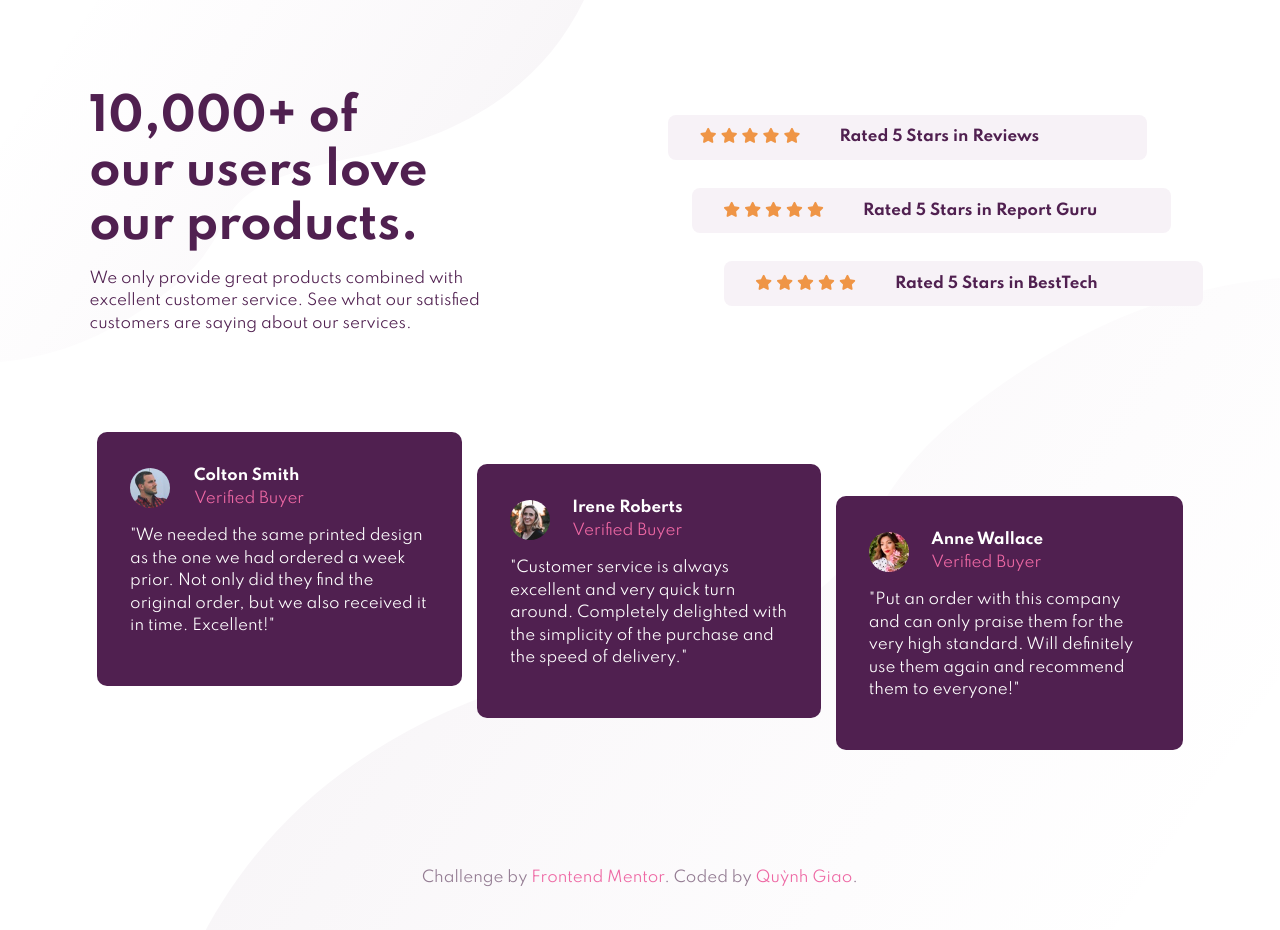
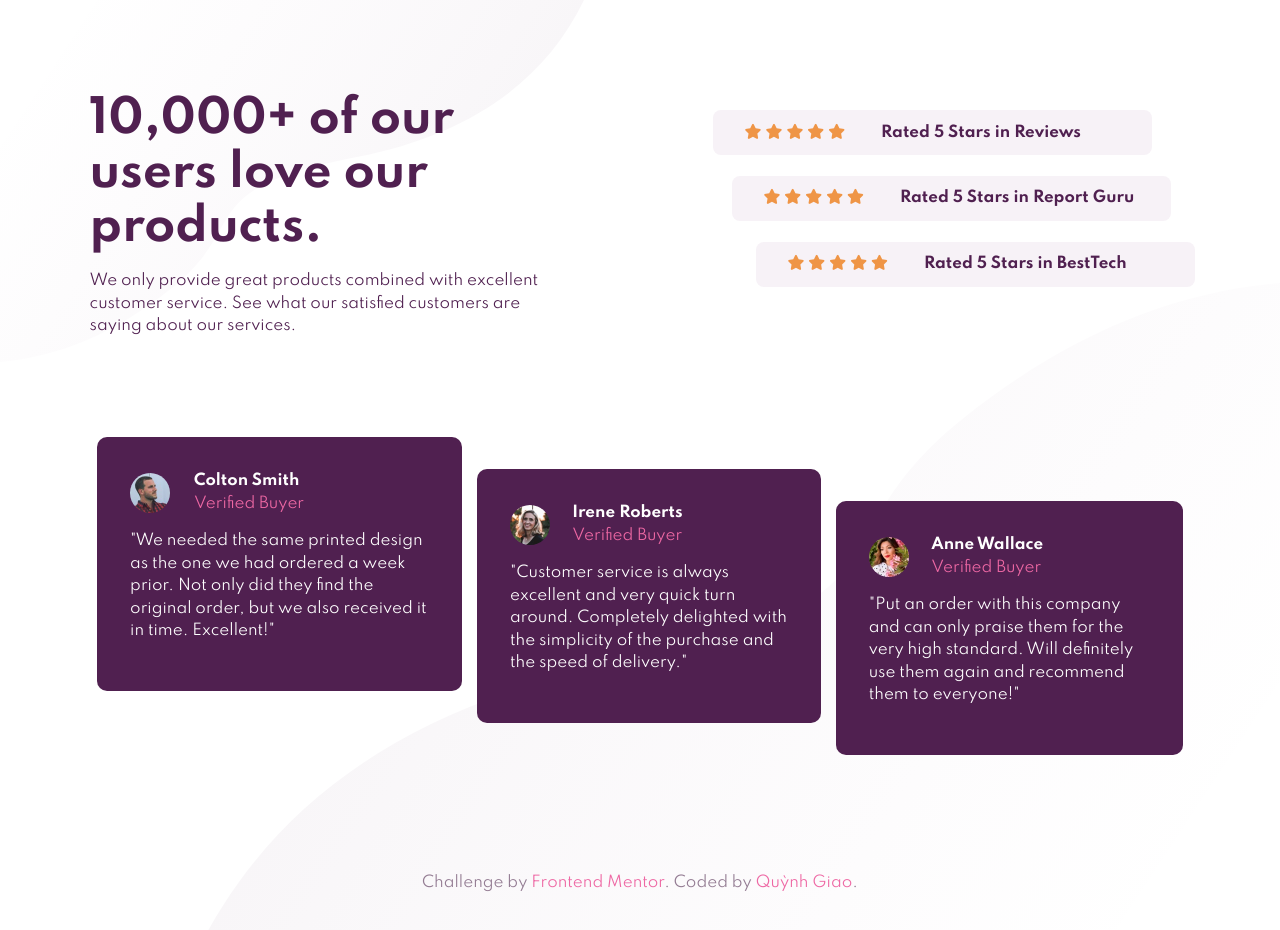
Before and after one commit to giaonnq1401/FrontendMentor-Social-proof-section-master, a plain HTML site: page index.html in a window 1280 px wide. Drawn offline with Linux system fonts and the light colour scheme.

Commit message:
update stylesheet

```diff
--- a/style.css
+++ b/style.css
@@ -113,6 +113,7 @@ main
     padding: 8%;
     background: var(--very-dark-magenta);
     border-radius: 8px;
+    max-width: 34rem;
 }
 
 .feedback .info
@@ -205,16 +206,16 @@ footer
         text-align: center;
         align-items: center;
         width: 80%;
-        margin-top: 4%;
+        margin: 4% 2%;
     }
 
     .content_rating .rate:nth-child(2)
     {
-        margin-left: 4rem;
+        margin-left: 3rem;
     }
     .content_rating .rate:nth-child(3)
     {
-        margin-left: 8rem;
+        margin-left: 6rem;
     }
 
     .content_rating .rate .star
```
